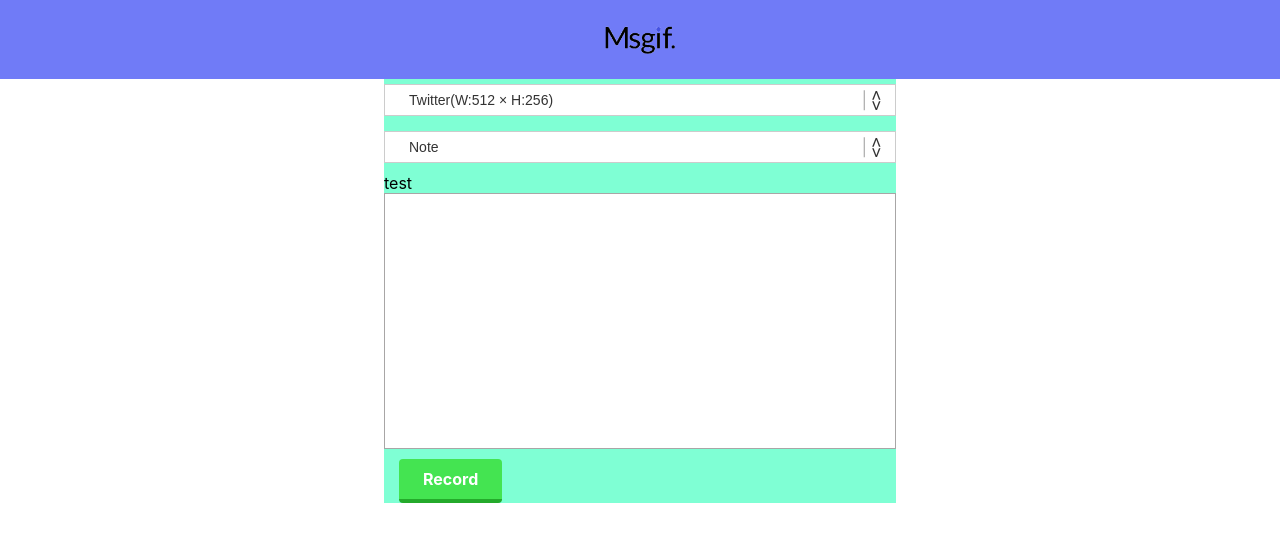
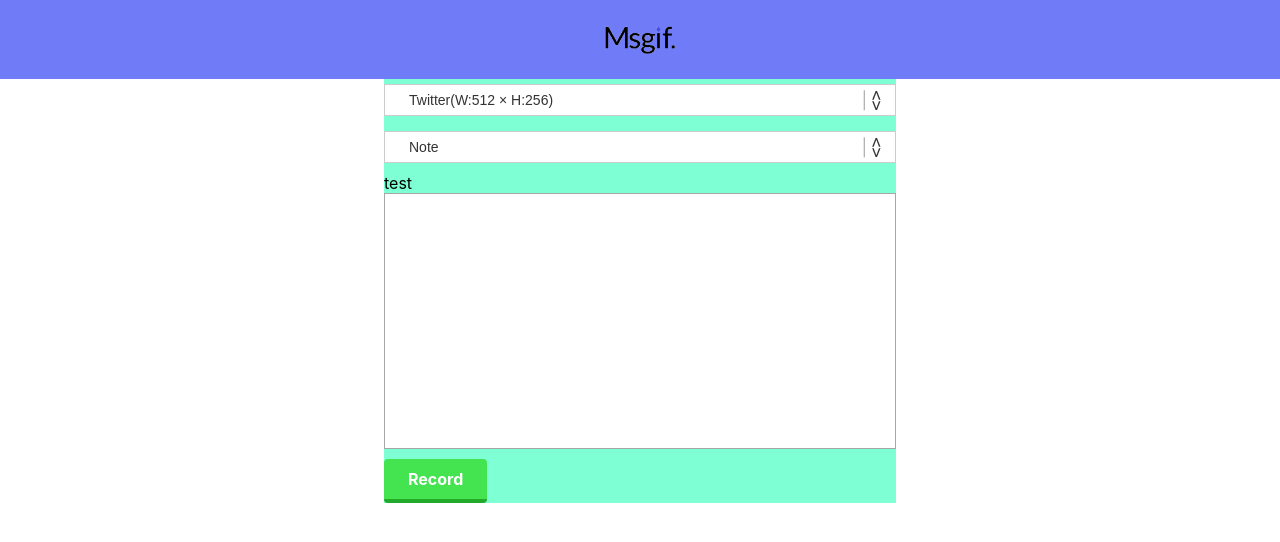
Before and after one commit to marieooq/react-msgif, a React (Create React App) app: page / in a window 1280 px wide. Shown: the top 542 px of the page. Built offline with nearby package versions, Linux system fonts and the light colour scheme; a web font is replaced by a local one.

Commit message:
modify the design of button and rename Screen component to OutputScreen

```diff
--- a/src/App.js
+++ b/src/App.js
@@ -1,5 +1,5 @@
 import React, { Component } from "react";
-import Screen from "./components/Screen";
+import OutputScreen from "./components/OutputScreen";
 import ScreenSize from "./containers/ScreenSize";
 import ModeContainer from "./components/ModeContainer";
 import TextareaContainer from "./components/TextareaContainer";
@@ -268,7 +268,7 @@ export default class App extends Component {
             />
           </div>
 
-          <Screen />
+          <OutputScreen />
           <Download href={this.state.gifAnimation} />
         </div>
       </div>
--- a/src/components/Screen.css
+++ b/src/components/OutputScreen.css
@@ -4,10 +4,9 @@
   height: var(--screenHeight);
   padding: 30px 60px;
   background-color: #fff;
-  border: dashed 5px rgba(204, 204, 204, 0.7);
   font-size: 30px;
   box-sizing: border-box;
-  margin: 0 auto;
+  margin: 30px auto 0;
 }
 
 #output.output-hide {
--- a/src/components/Screen.js
+++ b/src/components/OutputScreen.js
@@ -1,9 +1,9 @@
 import React from "react";
 // import Loading from "./Loading";
-import "./Screen.css";
+import "./OutputScreen.css";
 
-const Screen = () => {
+const OutputScreen = () => {
   return <div className="output-hide" id="output"></div>;
 };
 
-export default Screen;
+export default OutputScreen;
--- a/src/components/PushBtn.css
+++ b/src/components/PushBtn.css
@@ -10,11 +10,6 @@
   border-radius: 4px;
   margin-top: 10px;
 }
-
-/* .btn-push:active {
-  transform: translateY(4px);
-  border-bottom: none;
-} */
 
 .default {
   display: inline-block;
@@ -42,11 +37,6 @@
 #record-btn {
   background-color: #44e451;
   border-bottom: 4px solid #24aa2b;
-  margin-left: 15px;
-}
-
-#record-btn {
-  margin-left: 15px;
 }
 
 #createGif-btn {
```
